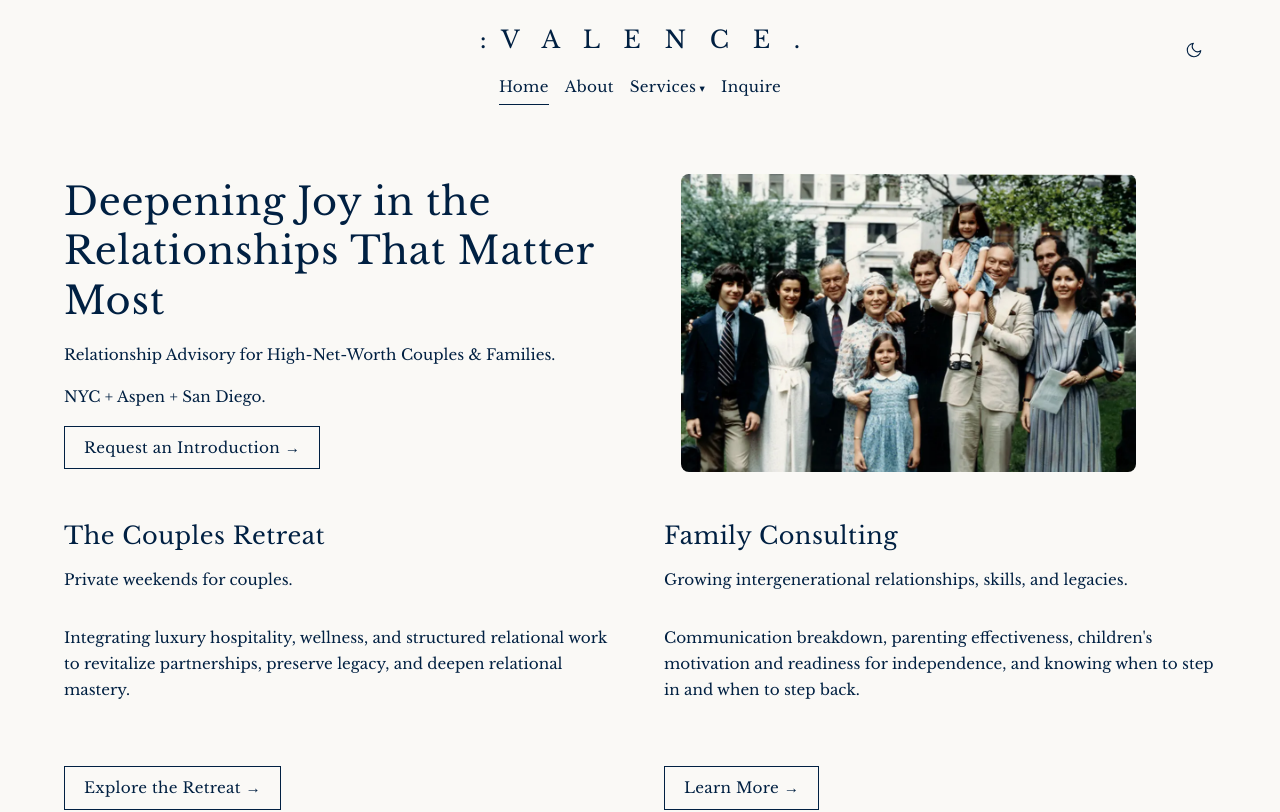
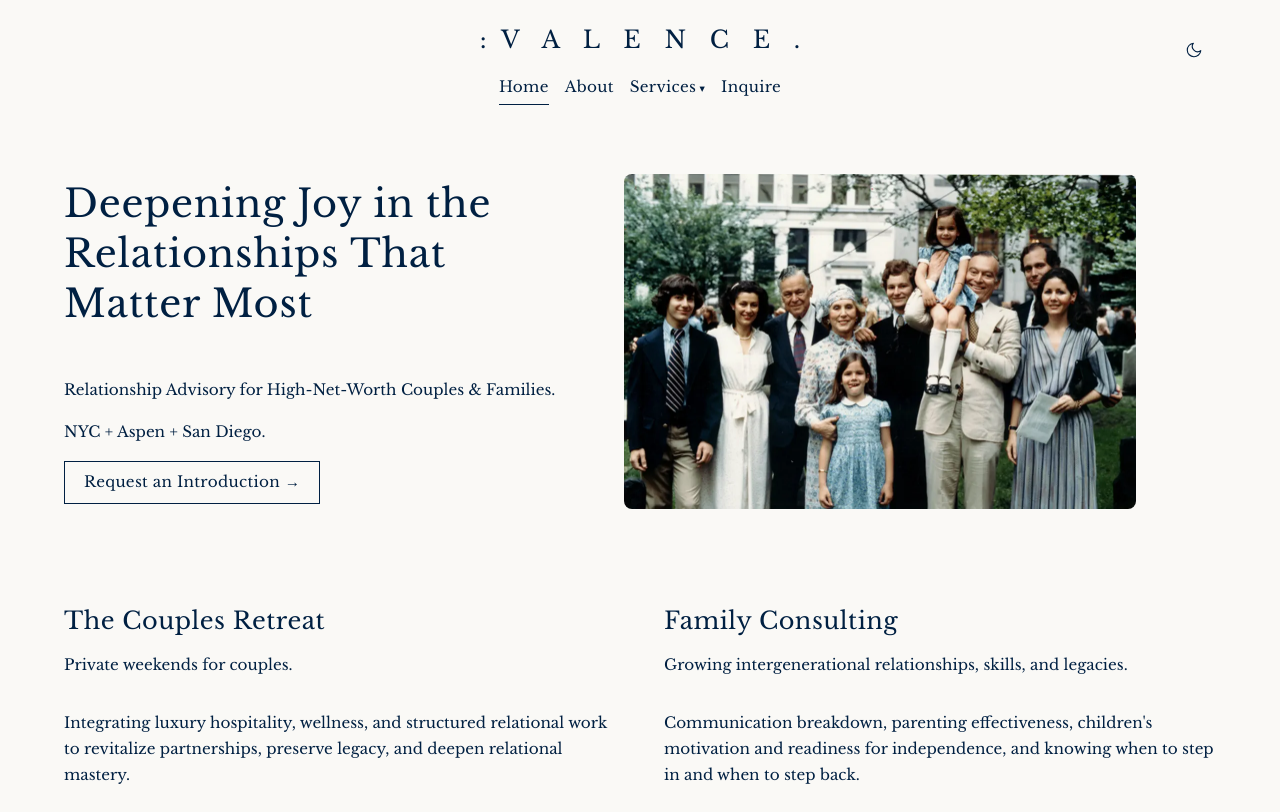
Before and after one commit to samuel-dunlap/valence-site, a Next.js app: page / in a window 1280 px wide. Shown: the top 812 px of the page. Built offline with nearby package versions, Linux system fonts and the light colour scheme.

Commit message:
Add spacing below headline, increase space above services, enlarge hero image
Co-Authored-By: Claude Opus 4.6 <noreply@anthropic.com>

```diff
--- a/src/app/(with-footer)/page.module.css
+++ b/src/app/(with-footer)/page.module.css
@@ -1,5 +1,6 @@
 .services {
-  padding: var(--space-section) var(--content-padding);
+  padding: calc(var(--space-section) * 2) var(--content-padding)
+    var(--space-section);
 }
 
 .servicesGrid {
--- a/src/components/Hero/Hero.module.css
+++ b/src/components/Hero/Hero.module.css
@@ -14,7 +14,7 @@
   position: relative;
   z-index: var(--z-content);
   display: grid;
-  grid-template-columns: 1fr 0.8fr;
+  grid-template-columns: 1fr 1fr;
   gap: var(--space-section);
   align-items: center;
   max-width: var(--max-width);
@@ -28,7 +28,7 @@
 }
 
 .subtitles {
-  margin-top: var(--space);
+  margin-top: var(--space-section);
 }
 
 .subtitle {
@@ -52,8 +52,8 @@
 .image {
   border-radius: var(--radius);
   width: 100%;
-  height: auto;
-  max-width: var(--content-narrow);
+  height: 100%;
+  object-fit: cover;
 }
 
 @media (max-width: 767px) {
```
